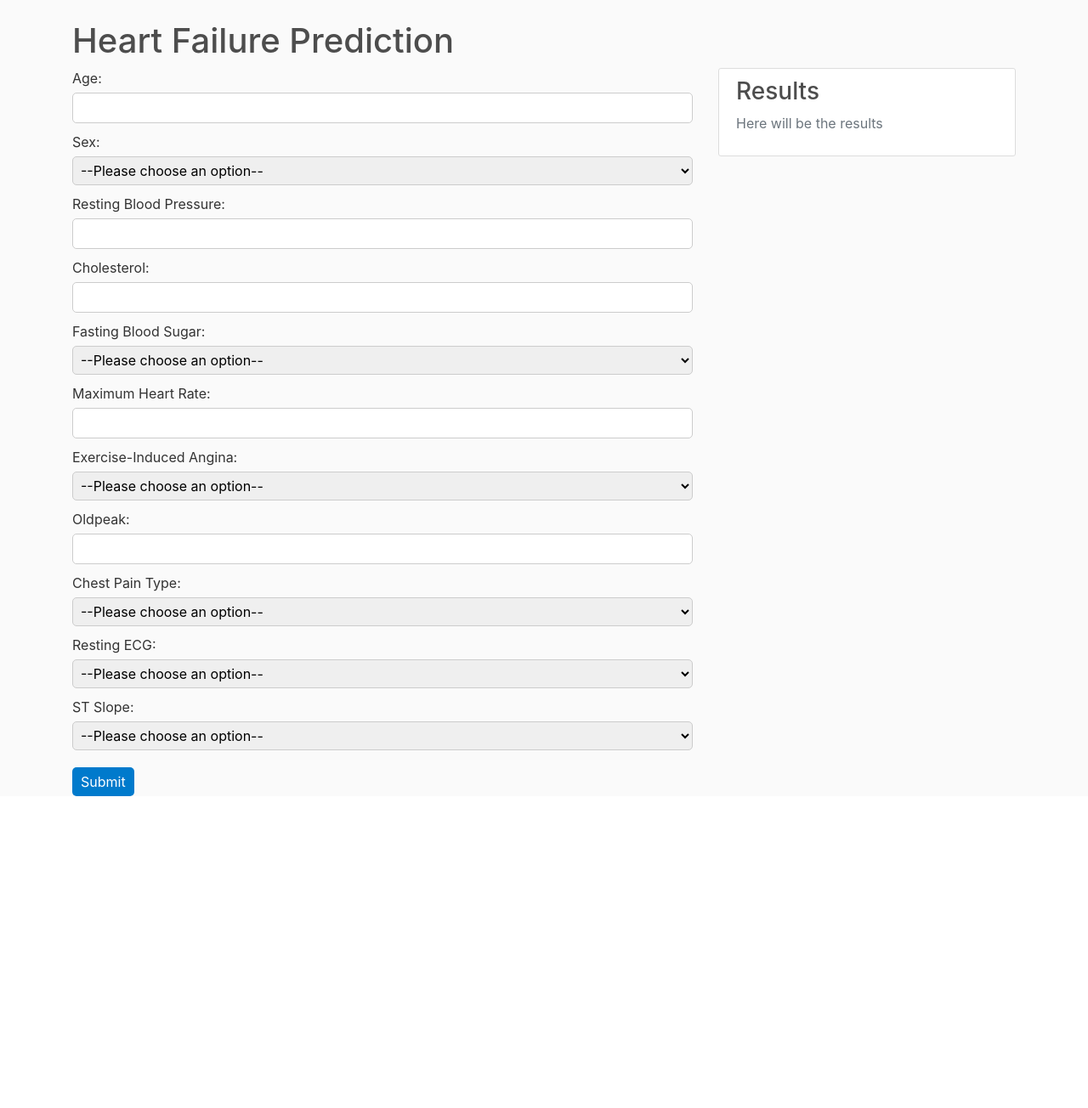
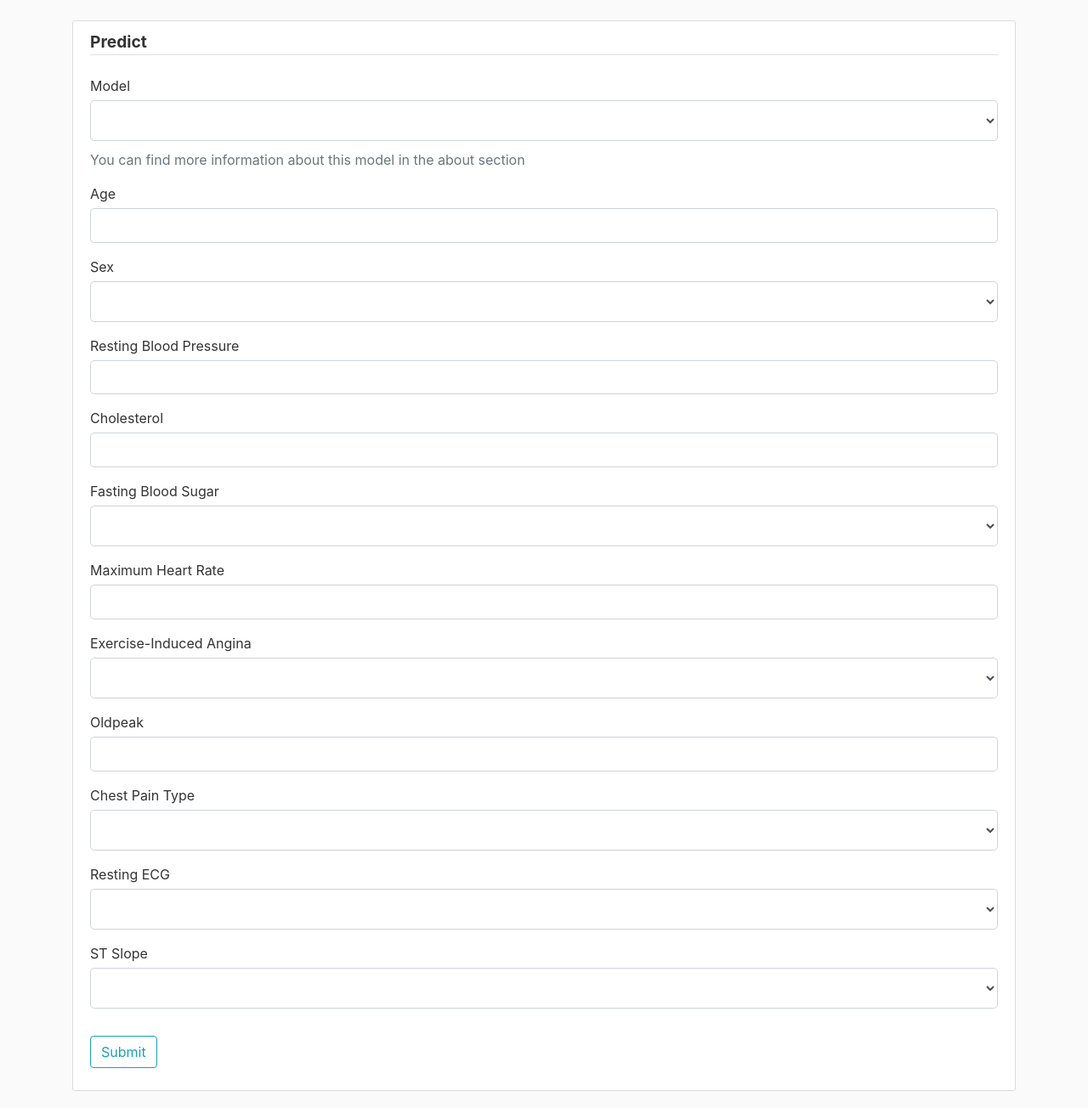
Before and after one commit to Eduard2609/Heart-Failure-Flask-WebApp, a Flask app: page / in a window 1280 px wide. Shown: the part 56-1360 px from the top of the page at 85% size. Before the commit the page ends 993 px from the top, so only its background shows below. Run offline with Flask 3, Linux system fonts and the light colour scheme; some libraries are stand-ins or nearby versions.

Commit message:
update before database - api connected

```diff
--- a/Flask_Heart/flaskheart.py
+++ b/Flask_Heart/flaskheart.py
@@ -1,18 +1,74 @@
+import os
+import csv
 from flask import Flask, render_template, flash, redirect, url_for
 from forms import  SendToHeartApiForm, RegistrationForm, LoginForm
+from tools.convert_data import convert_data
+from tools.connect_api import connect_to_api
+from tools.format import format_api_result
+
 app = Flask(__name__)
 
 app.config['SECRET_KEY'] = 'cheie_secreta'
 
+# Define the path to the data directory
+data_dir = os.path.join(app.instance_path, 'data')
+
+# Create the data directory if it doesn't exist
+if not os.path.exists(data_dir):
+    os.makedirs(data_dir)
+
 
 @app.route('/')
-
 @app.route('/home', methods=['GET', 'POST'])
 def home():
     form = SendToHeartApiForm()
     if form.validate_on_submit():
-        return render_template('home.html', form=form, response = form.response.data)
-    return render_template('home.html', form = form)
+        # Process the form data and store it in a variable
+        user_data = {
+            'age': form.age.data,
+            'sex': form.sex.data,
+            'resting_bp': form.resting_bp.data,
+            'cholesterol': form.cholesterol.data,
+            'fasting_bs': form.fasting_bs.data,
+            'max_hr': form.max_hr.data,
+            'exercise_angina': form.exercise_angina.data,
+            'oldpeak': form.oldpeak.data,
+            'chest_pain_type': form.chest_pain_type.data,
+            'resting_ecg': form.resting_ecg.data,
+            'st_slope': form.st_slope.data,
+            'model': form.model.data
+        }
+        # Save the user data to a CSV file
+        save_data_to_csv(user_data)
+        # Convert the user data to a format that the Heart API can understand
+        user_data = convert_data(user_data)
+        # Connect to the Heart API and get the prediction
+        selected_model = form.model.data
+        prediction = connect_to_api(selected_model, user_data)
+        # Format the prediction
+        prediction = format_api_result(prediction)
+        #flash the prediction
+        if prediction is not None:
+            flash (f'{prediction}''%', 'success')
+        else:
+            flash (f'API request failed!', 'danger')
+    return render_template('home.html', form=form)
+
+def save_data_to_csv(user_data):
+    # Define the name and path of the CSV file
+    filename = 'user_data.csv'
+    filepath = os.path.join(app.instance_path, 'data', filename)
+
+    # Create the CSV file if it doesn't exist
+    if not os.path.exists(filepath):
+        with open(filepath, 'w', newline='') as csvfile:
+            writer = csv.writer(csvfile)
+            writer.writerow(user_data.keys())
+
+    # Open the CSV file in append mode and write the user data to it
+    with open(filepath, 'a', newline='') as csvfile:
+        writer = csv.writer(csvfile)
+        writer.writerow(user_data.values())
 
 @app.route('/history')
 def history():
@@ -22,13 +78,11 @@ def history():
 def about():
     return render_template('about.html', title='About')
 
-
-
 @app.route('/register', methods=['GET', 'POST'])
 def register():
     form = RegistrationForm()
     if form.validate_on_submit():
-        flash(f'Account created for {form.username.data}!', 'success')
+        flash(f'Hey {form.name.data}! We succesfuly created an account created on {form.email.data}!', 'success')
         return redirect(url_for('home'))
     return render_template('register.html', title='Register', form=form)
 
@@ -36,8 +90,13 @@ def register():
 def login():
     form = LoginForm()
     if form.validate_on_submit():
-        flash(f'Account created for {form.username.data}!', 'success')
+        if form.email.data == 'admin@admin.com' and form.password.data == 'admin':
+            flash('You have been logged in!', 'success')
+            return redirect(url_for('home'))
+        else:
+            flash('Login unsuccesful. Please check username and password', 'danger')
     return render_template('login.html', title='Login', form=form)
+
 
 
 if __name__ == '__main__':
--- a/Flask_Heart/forms.py
+++ b/Flask_Heart/forms.py
@@ -36,6 +36,12 @@ class NotEmpty(object):
 
 
 class SendToHeartApiForm(FlaskForm):
+    model = SelectField('Model', choices=[('--Please choose an option--', ''), ('logistic_regression', 'Logistic Regression'),
+    ('random_forest', 'Random Forest'),
+    ('svm', 'Support Vector Machine'),
+    ('dtc', 'Decision Tree Classifier')],
+    validators=[DataRequired(), NotEmpty()])
+
     age = StringField('Age', validators=[DataRequired()])
     sex = SelectField('Sex', choices=[('--Please choose an option--', ''), ('male', 'Male'), ('female', 'Female')], validators=[DataRequired(), NotEmpty()])
     resting_bp = StringField('Resting Blood Pressure', validators=[DataRequired()])
@@ -44,7 +50,7 @@ class SendToHeartApiForm(FlaskForm):
     max_hr = StringField('Maximum Heart Rate', validators=[DataRequired()])
     exercise_angina = SelectField('Exercise-Induced Angina', choices=[('--Please choose an option--', ''), ('yes', 'Yes'), ('no', 'No')], validators=[DataRequired()])
     oldpeak = StringField('Oldpeak', validators=[DataRequired()])
-    chest_pain_type = SelectField('Chest Pain Type', choices=[('--Please choose an option--', ''), ('ASY', 'ASY'), ('ATA', 'ATA'), ('NAP', 'NAP'), ('TA', 'TA')], validators=[DataRequired()])
+    chest_pain_type = SelectField('Chest Pain Type', choices=[('--Please choose an option--', ''), ('ASY', 'Asymptomatic'), ('ATA', 'Atypical Angina'), ('NAP', 'Non-Anginal Pain'), ('TA', 'Typical Angina')], validators=[DataRequired()])
     resting_ecg = SelectField('Resting ECG', choices=[('--Please choose an option--', ''), ('LVH', 'LVH'), ('normal', 'Normal'), ('ST', 'ST')], validators=[DataRequired()])
-    st_slope = SelectField('ST Slope', choices=[('--Please choose an option--', ''), ('down', 'Down'), ('flat', 'Flat'), ('up', 'Up')], validators=[DataRequired()])
+    st_slope = SelectField('ST Slope', choices=[('--Please choose an option--', ''), ('down', 'Downsloping'), ('flat', 'Flat'), ('up', 'Upsloping')], validators=[DataRequired()])
     submit = SubmitField('Submit')
--- /dev/null
+++ b/Flask_Heart/package.json
@@ -0,0 +1,5 @@
+{
+  "dependencies": {
+    "playwright": "^1.35.1"
+  }
+}
--- /dev/null
+++ b/Flask_Heart/pytest.ini
@@ -0,0 +1,2 @@
+[pytest]
+live_server_scope = function
--- a/Flask_Heart/static/main.css
+++ b/Flask_Heart/static/main.css
@@ -79,6 +79,20 @@ body {
     font-size: 2.5rem;
   }
 
+  .form-control {
+    font-size: 1.2rem;
+    margin-bottom: 10px;
+    padding-top: 5px;
+    padding-bottom: 5px;
+  }
+
+  .form-group prediction {
+    font-size: 1.5rem;
+    font-weight: bold;
+    color: #4D4D4D;
+
+  }
+
   fieldset {
     border: none;
     padding: 0;
--- a/Flask_Heart/templates/home.html
+++ b/Flask_Heart/templates/home.html
@@ -1,86 +1,72 @@
 {% extends "layout.html" %}
 {% block content %}
-<h1>Heart Failure Prediction</h1>
-<div class="row">
-<div class="col-md-8">
-<fieldset>
-<form method="POST" action="/submit">
-<label for="age">Age:</label>
-<input type="number" name="age" id="age">
-<br>
-<label for="sex">Sex:</label>
-<select name="sex" id="sex">
-  <option value="not_an_option" selected>--Please choose an option--</option>
-  <option value="male">Male</option>
-  <option value="female">Female</option>
-</select>
-<br>
-<label for="resting_bp">Resting Blood Pressure:</label>
-<input type="number" name="resting_bp" id="resting_bp">
-<br>
-<label for="cholesterol">Cholesterol:</label>
-<input type="number" name="cholesterol" id="cholesterol">
-<br>
-<label for="fasting_bs">Fasting Blood Sugar:</label>
-<select name="fasting_bs" id="fasting_bs">
-  <option value="not_an_option" selected>--Please choose an option--</option>
-  <option value="yes">Yes</option>
-  <option value="no">No</option>
-</select>
-<br>
-<label for="max_hr">Maximum Heart Rate:</label>
-<input type="number" name="max_hr" id="max_hr">
-<br>
-<label for="exercise_angina">Exercise-Induced Angina:</label>
-<select name="exercise_angina" id="exercise_angina">
-  <option value="not_an_option" selected>--Please choose an option--</option>
-  <option value="yes">Yes</option>
-  <option value="no">No</option>
-</select>
-<br>
-<label for="oldpeak">Oldpeak:</label>
-<input type="number" name="oldpeak" id="oldpeak">
-<br>
-<label for="chest_pain_type">Chest Pain Type:</label>
-<select name="chest_pain_type" id="chest_pain_type">
-  <option value="not_an_option" selected>--Please choose an option--</option>
-  <option value="ASY">ASY</option>
-  <option value="ATA">ATA</option>
-  <option value="NAP">NAP</option>
-  <option value="TA">TA</option>
-</select>
-<br>
-<label for="resting_ecg">Resting ECG:</label>
-<select name="resting_ecg" id="resting_ecg">
-  <option value="not_an_option" selected>--Please choose an option--</option>
-  <option value="LVH">LVH</option>
-  <option value="normal">Normal</option>
-  <option value="ST">ST</option>
-</select>
-<br>
-<label for="st_slope">ST Slope:</label>
-<select name="st_slope" id="st_slope">
-  <option value="not_an_option" selected>--Please choose an option--</option>
-  <option value="down">Down</option>
-  <option value="flat">Flat</option>
-  <option value="up">Up</option>
-</select>
-<br>
-<button type="submit">Submit</button>
-</form>
+<div class="content-section">
+  <form method="POST" action="/home">
+      {{ form.hidden_tag() }}
+      <fieldset class="form-group predict">
+        <legend class="border-bottom mb-4"> Predict </legend>
+        <div class="form-group predict">
+          {{ form.model.label(class="form-control-label") }}
+          {{ form.model(class="form-control form-control-lg") }}
+          <p class ="text-muted"> You can find more information about this model in the about section </p>
+        <div class="form-group predict">
+          {{ form.age.label(class="form-control-label") }}
+          {{ form.age(class="form-control form-control-lg") }}
+        </div>
+        <div class="form-group predict">
+          {{ form.sex.label(class="form-control-label") }}
+          {{ form.sex(class="form-control form-control-lg") }}
+        </div>
+        <div class="form-group predict">
+          {{ form.resting_bp.label(class="form-control-label") }}
+          {{ form.resting_bp(class="form-control form-control-lg") }}
+        </div>
 
-</fieldset>
-</div>
-<div class="col-md-4">
-  <div class="content-section">
-    <h3>Results</h3>
-      <p class='text-muted'>Here will be the results</p>
-          <div>
-              {% block content_prediction %} {% endblock content_prediction %}
-          </div>
-      </ul>
-    </p>
-  </div>
+        <div class="form-group predict">
+          {{ form.cholesterol.label(class="form-control-label") }}
+          {{ form.cholesterol(class="form-control form-control-lg") }}
+        </div>
 
-</div>
-{% endblock content %}
+        <div class="form-group predict">
+          {{ form.fasting_bs.label(class="form-control-label") }}
+          {{ form.fasting_bs(class="form-control form-control-lg") }}
+        </div>
+
+        <div class="form-group predict">
+          {{ form.max_hr.label(class="form-control-label") }}
+          {{ form.max_hr(class="form-control form-control-lg") }}
+        </div>
+
+        <div class="form-group predict">
+          {{ form.exercise_angina.label(class="form-control-label") }}
+          {{ form.exercise_angina(class="form-control form-control-lg") }}
+        </div>
+
+        <div class="form-group predict">
+          {{ form.oldpeak.label(class="form-control-label") }}
+          {{ form.oldpeak(class="form-control form-control-lg") }}
+        </div>
+
+        <div class="form-group predict">
+          {{ form.chest_pain_type.label(class="form-control-label") }}
+          {{ form.chest_pain_type(class="form-control form-control-lg") }}
+        </div>
+
+        <div class="form-group predict">
+          {{ form.resting_ecg.label(class="form-control-label") }}
+          {{ form.resting_ecg(class="form-control form-control-lg") }}
+        </div>
+
+        <div class="form-group predict">
+          {{ form.st_slope.label(class="form-control-label") }}
+          {{ form.st_slope(class="form-control form-control-lg") }}
+        </div>
+      </fieldset>
+      <div class="form-group predict">
+        {{ form.submit(class="btn btn-outline-info") }}
+      </div>
+  </form>
+
+
+
+{% endblock %}
```
Also changed, not shown: Flask_Heart/instance/data/user_data.csv (added, +14 -0 lines), Flask_Heart/templates/home copy.html (added, +97 -0 lines), Flask_Heart/templates/login.html (+27 -0 lines), Flask_Heart/templates/register.html (+34 -0 lines), Flask_Heart/tests/test_flask.py (added, +5 -0 lines), Flask_Heart/tools/connect_api.py (added, +34 -0 lines), Flask_Heart/tools/convert_data.py (added, +26 -0 lines), Flask_Heart/tools/format.py (added, +11 -0 lines), Flask_Heart/package-lock.json (added), Flask_Heart/tests/__intit__.py (added).
